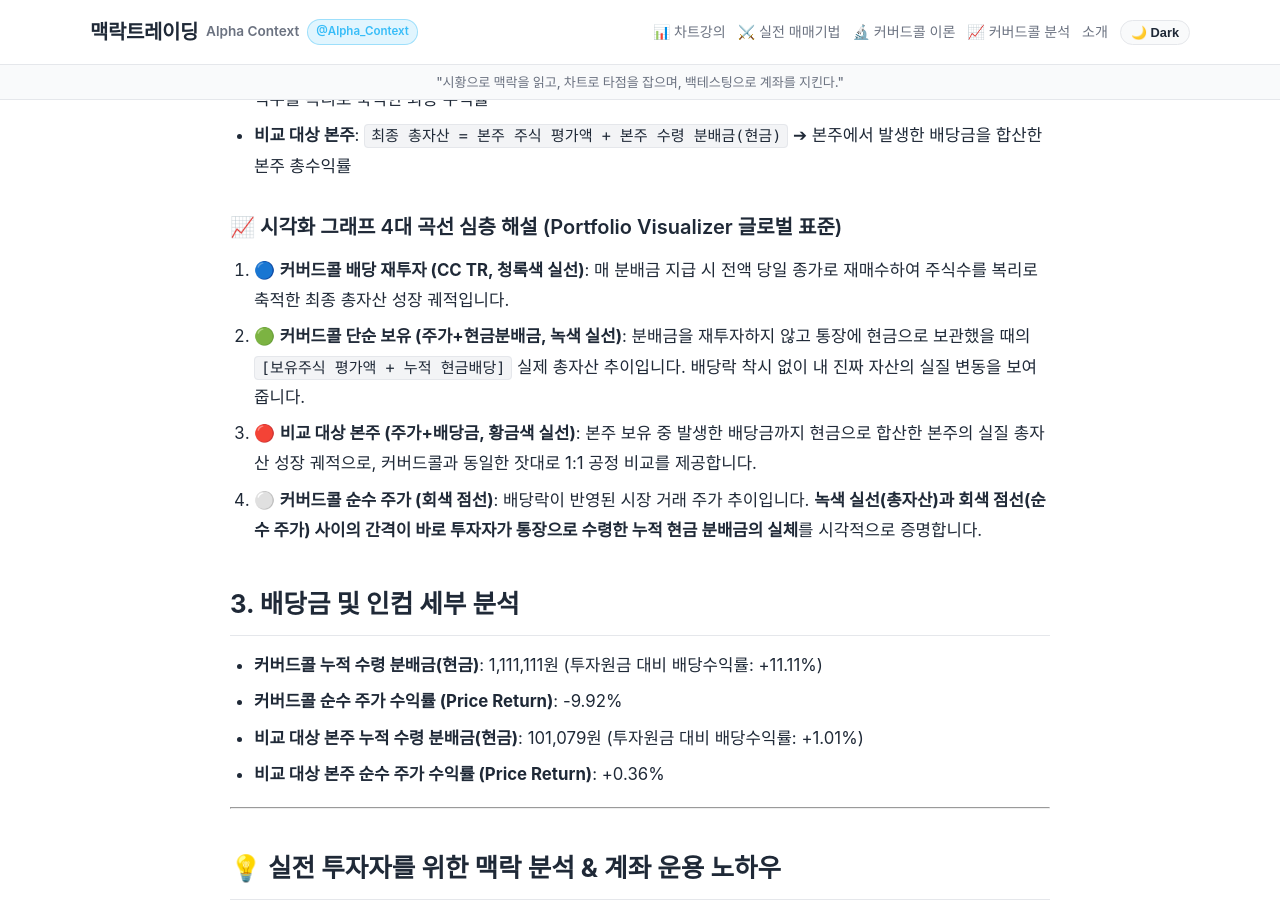
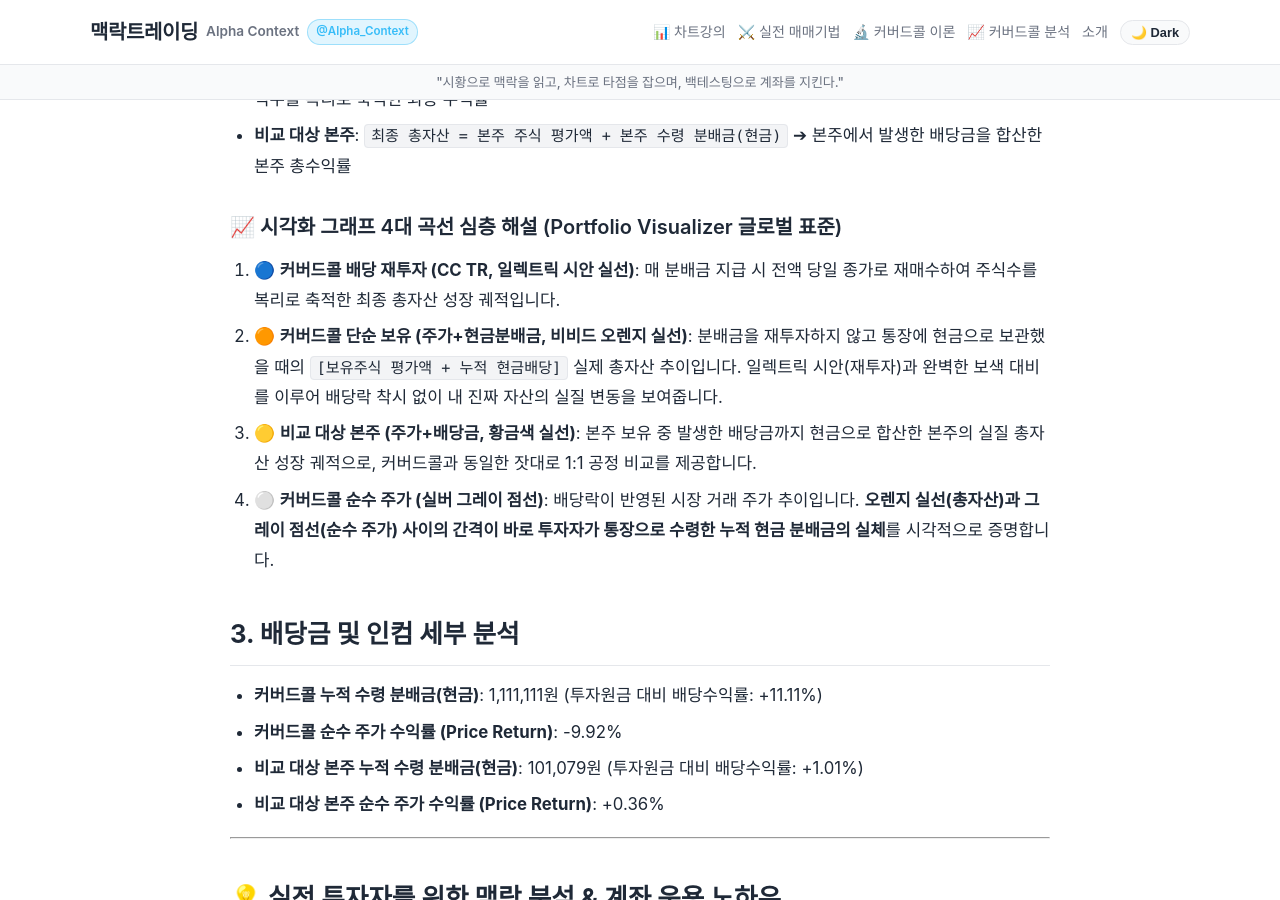
Before and after one commit to ideaspot360/stock, a Jekyll site: the page built from _posts/2026-11-14-482730-covered-call-backtest.md, in a window 1280 px wide and 900 px high, scrolled down 2300 px. Built offline with Jekyll 4.4.1, drawn with Linux system fonts in a browser that asks for light colours; some of the changed text lies outside the part shown.

Commit message:
fix(blog): harmonize curve color descriptions with vivid orange CC hold in 2026-11-14 posts

```diff
--- a/_posts/2026-11-14-482730-covered-call-backtest.md
+++ b/_posts/2026-11-14-482730-covered-call-backtest.md
@@ -19,7 +19,7 @@ excerpt: 'TIGER 미국S&P500타겟데일리커버드콜의 1년 실측 종합수
 
 ![TIGER 미국S&P500타겟데일리커버드콜 성과 비교 차트](/assets/img/482730_comparison.png)
 
-> 🔍 **실전 차트 판독 가이드**: 위 그래프에서 **초록색 실선(단순보유 총자산)**과 **회색 점선(순수 주가)** 사이의 간격을 유심히 살펴보시기 바랍니다. 배당락으로 회색 점선(주가)은 아래로 떨어졌지만, 통장에 들어온 현금 분배금을 더한 초록색 실선은 실질적인 내 계좌 자산의 궤적을 증명합니다. 두 선 사이의 벌어진 틈새가 바로 **우리가 1년간 실제로 챙긴 누적 현금 배당의 실체**입니다.
+> 🔍 **실전 차트 판독 가이드**: 위 그래프에서 **비비드 오렌지 실선(단순보유 총자산)**과 **회색 점선(순수 주가)** 사이의 간격을 유심히 살펴보시기 바랍니다. 배당락으로 회색 점선(주가)은 아래로 떨어졌지만, 통장에 들어온 현금 분배금을 더한 오렌지색 실선은 실질적인 내 계좌 자산의 궤적을 증명합니다. 두 선 사이의 벌어진 틈새가 바로 **우리가 1년간 실제로 챙긴 누적 현금 배당의 실체**입니다.
 
 
 ## 1. 성과 요약
@@ -46,10 +46,10 @@ excerpt: 'TIGER 미국S&P500타겟데일리커버드콜의 1년 실측 종합수
 - **비교 대상 본주**: `최종 총자산 = 본주 주식 평가액 + 본주 수령 분배금(현금)` ➔ 본주에서 발생한 배당금을 합산한 본주 총수익률
 
 ### 📈 시각화 그래프 4대 곡선 심층 해설 (Portfolio Visualizer 글로벌 표준)
-1. 🔵 **커버드콜 배당 재투자 (CC TR, 청록색 실선)**: 매 분배금 지급 시 전액 당일 종가로 재매수하여 주식수를 복리로 축적한 최종 총자산 성장 궤적입니다.
-2. 🟢 **커버드콜 단순 보유 (주가+현금분배금, 녹색 실선)**: 분배금을 재투자하지 않고 통장에 현금으로 보관했을 때의 `[보유주식 평가액 + 누적 현금배당]` 실제 총자산 추이입니다. 배당락 착시 없이 내 진짜 자산의 실질 변동을 보여줍니다.
-3. 🔴 **비교 대상 본주 (주가+배당금, 황금색 실선)**: 본주 보유 중 발생한 배당금까지 현금으로 합산한 본주의 실질 총자산 성장 궤적으로, 커버드콜과 동일한 잣대로 1:1 공정 비교를 제공합니다.
-4. ⚪ **커버드콜 순수 주가 (회색 점선)**: 배당락이 반영된 시장 거래 주가 추이입니다. **녹색 실선(총자산)과 회색 점선(순수 주가) 사이의 간격이 바로 투자자가 통장으로 수령한 누적 현금 분배금의 실체**를 시각적으로 증명합니다.
+1. 🔵 **커버드콜 배당 재투자 (CC TR, 일렉트릭 시안 실선)**: 매 분배금 지급 시 전액 당일 종가로 재매수하여 주식수를 복리로 축적한 최종 총자산 성장 궤적입니다.
+2. 🟠 **커버드콜 단순 보유 (주가+현금분배금, 비비드 오렌지 실선)**: 분배금을 재투자하지 않고 통장에 현금으로 보관했을 때의 `[보유주식 평가액 + 누적 현금배당]` 실제 총자산 추이입니다. 일렉트릭 시안(재투자)과 완벽한 보색 대비를 이루어 배당락 착시 없이 내 진짜 자산의 실질 변동을 보여줍니다.
+3. 🟡 **비교 대상 본주 (주가+배당금, 황금색 실선)**: 본주 보유 중 발생한 배당금까지 현금으로 합산한 본주의 실질 총자산 성장 궤적으로, 커버드콜과 동일한 잣대로 1:1 공정 비교를 제공합니다.
+4. ⚪ **커버드콜 순수 주가 (실버 그레이 점선)**: 배당락이 반영된 시장 거래 주가 추이입니다. **오렌지 실선(총자산)과 그레이 점선(순수 주가) 사이의 간격이 바로 투자자가 통장으로 수령한 누적 현금 분배금의 실체**를 시각적으로 증명합니다.
 
 ## 3. 배당금 및 인컴 세부 분석
 - **커버드콜 누적 수령 분배금(현금)**: 1,111,111원 (투자원금 대비 배당수익률: +11.11%)
```
Also changed, not shown: _posts/2026-11-14-486290-covered-call-backtest.md (+5 -5 lines), _posts/2026-11-14-494300-covered-call-backtest.md (+5 -5 lines).
